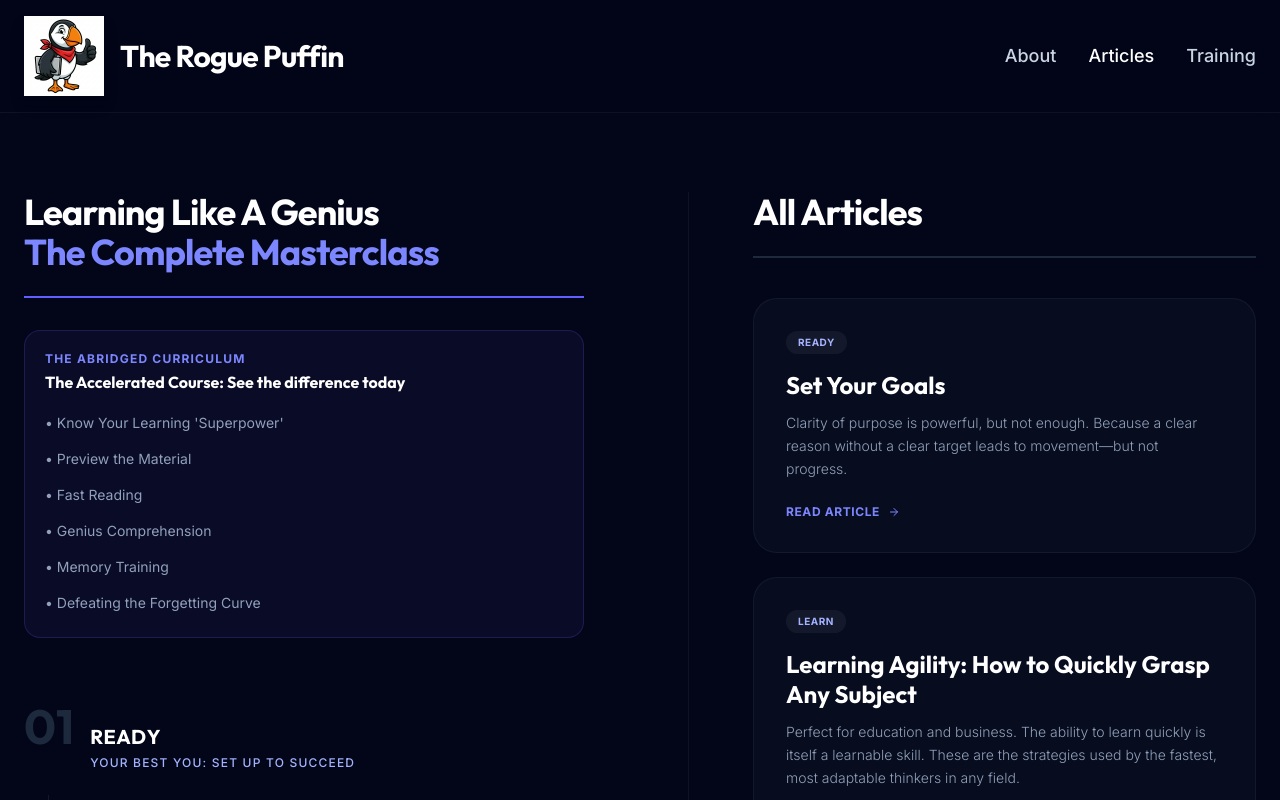
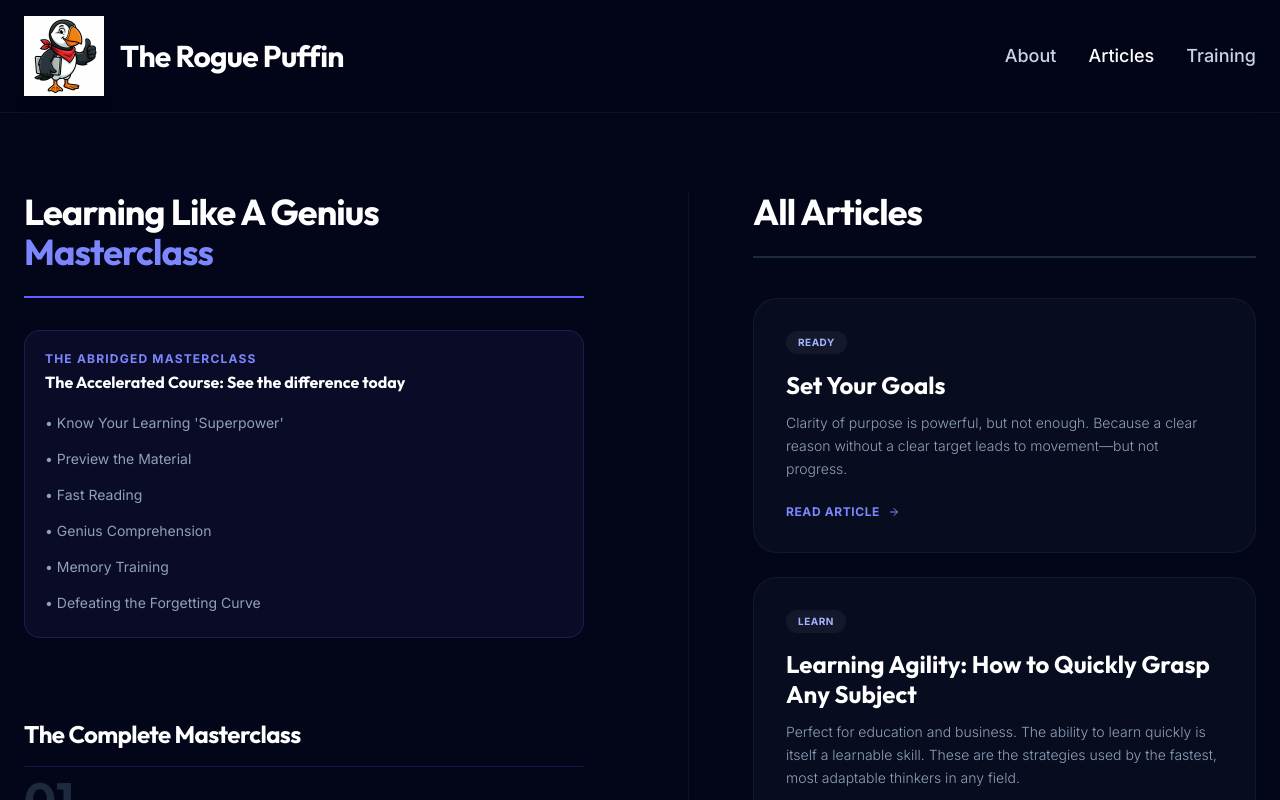
Before and after one commit to richardvanderkolk/the-rogue-puffin, a Next.js app: page /blog in a window 1280 px wide. Shown: the top 800 px of the page. Built offline with nearby package versions, Linux system fonts and the light colour scheme.

Commit message:
Refine Masterclass headings: Abridged and Complete

```diff
--- a/src/app/blog/page.tsx
+++ b/src/app/blog/page.tsx
@@ -48,7 +48,7 @@ export default async function BlogPage() {
                     {/* LEFT COLUMN: Learning Like A Genius Syllabus */}
                     <div className="space-y-16 lg:sticky lg:top-32 lg:max-h-[calc(100vh-8rem)] lg:overflow-y-auto lg:pr-2">
                         <div className="mb-8 border-b-2 border-indigo-500 pb-6">
-                            <h2 className="text-3xl md:text-4xl font-bold text-white tracking-tight">Learning Like A Genius <br /><span className="text-indigo-400">The Complete Masterclass</span></h2>
+                            <h2 className="text-3xl md:text-4xl font-bold text-white tracking-tight">Learning Like A Genius <br /><span className="text-indigo-400">Masterclass</span></h2>
                         </div>
 
                         <div className="space-y-16">
@@ -56,7 +56,7 @@ export default async function BlogPage() {
                             {/* START HERE */}
                             <div className="p-5 rounded-2xl bg-indigo-950/30 border border-indigo-500/20 space-y-4">
                                 <div>
-                                    <p className="text-xs font-bold text-indigo-400 uppercase tracking-widest mb-1">The Abridged Curriculum</p>
+                                    <p className="text-xs font-bold text-indigo-400 uppercase tracking-widest mb-1">The Abridged Masterclass</p>
                                     <h3 className="text-base font-bold text-white leading-snug">The Accelerated Course: See the difference today</h3>
                                 </div>
                                 <ul className="space-y-2">
@@ -79,6 +79,11 @@ export default async function BlogPage() {
                                         <Link href="/blog/the-art-of-review">• Defeating the Forgetting Curve</Link>
                                     </li>
                                 </ul>
+                            </div>
+
+                            {/* THE COMPLETE MASTERCLASS HEADING */}
+                            <div className="pt-4 border-b border-indigo-500/20 pb-4 mb-2">
+                                <h3 className="text-2xl font-bold text-white tracking-tight">The Complete Masterclass</h3>
                             </div>
 
                             {/* 1. READY */}
```
